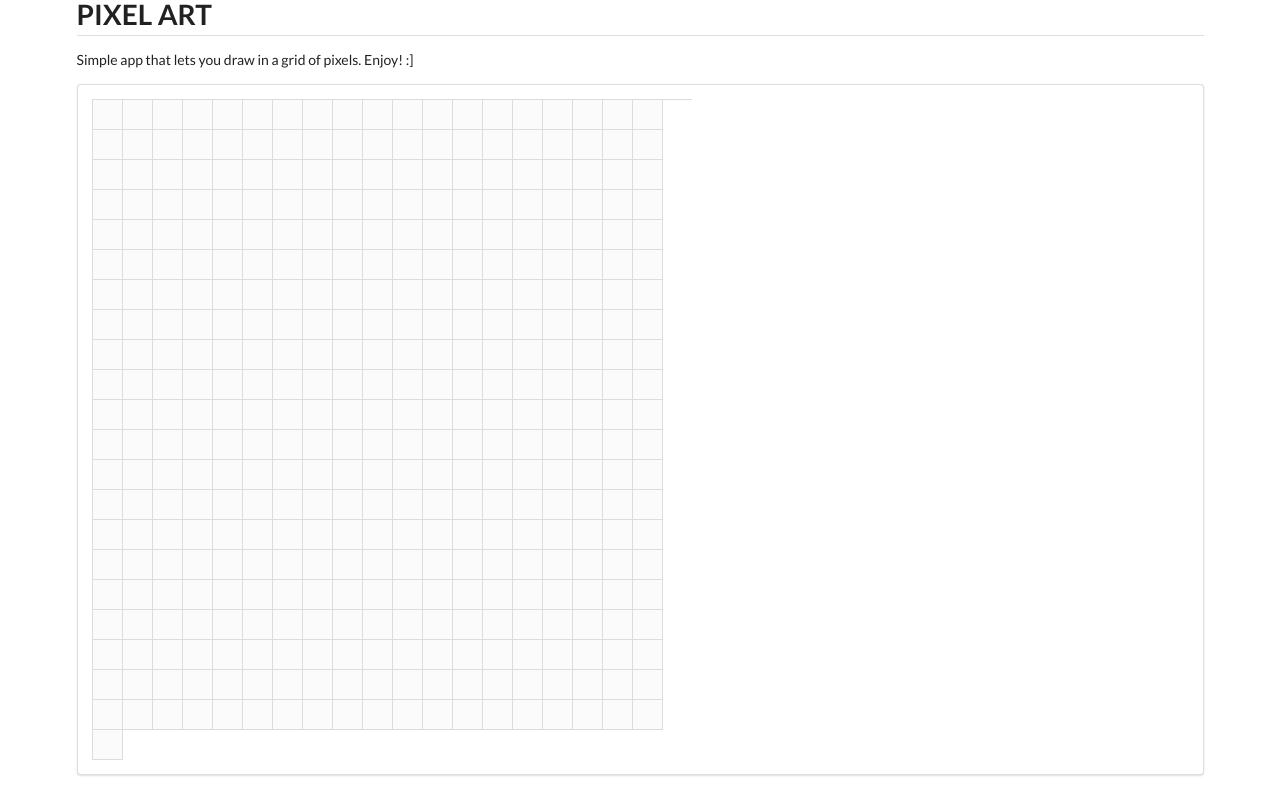
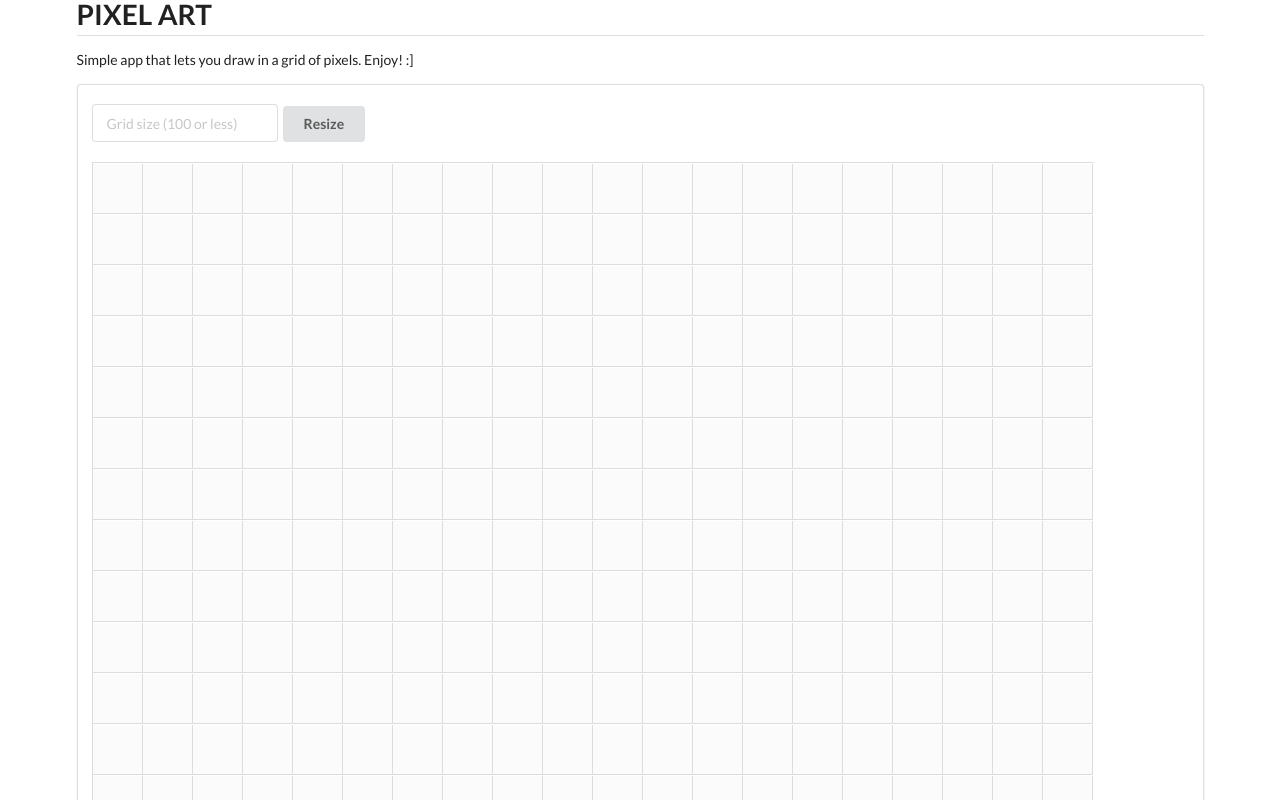
Before and after one commit to schottkey7/coding-exercises, a React (Create React App) app in the folder pixel-art-app/: page / in a window 1280 px wide. Shown: the top 800 px of the page. Built offline with nearby package versions, Linux system fonts and the light colour scheme.

Commit message:
feat: Add resizing of grid functionality

```diff
--- a/pixel-art-app/src/Cell.js
+++ b/pixel-art-app/src/Cell.js
@@ -7,14 +7,16 @@ import { Map as map } from 'immutable';
 import * as actions from './actions';
 
 const Cell = ({ actions, board, i, row, col }) => {
+    const pixelSize = board.get('pixelSize');
     const color = '#000';
     const styles = {
         display: 'inline-block',
         verticalAlign: 'top',
         borderRight: 'solid 1px #dcdcdc',
         borderBottom: 'solid 1px #dcdcdc',
-        width: `30px`,
-        height: `30px`,
+        marginTop: '1px',
+        width: `${pixelSize}px`,
+        height: `${pixelSize}px`,
         backgroundColor: board.get('board').getIn([row, col]),
         cursor: board.get('isDragOn') ? 'pointer' : 'auto',
         lineHeight: 'inherit'
@@ -45,7 +47,7 @@ Cell.propTypes = {
     row: PropTypes.number.isRequired,
     col: PropTypes.number.isRequired,
     board: PropTypes.instanceOf(map).isRequired,
-    actions: PropTypes.object.isRequired,
+    actions: PropTypes.object.isRequired
 };
 
 const mapStateToProps = (state) => ({
--- a/pixel-art-app/src/Grid.js
+++ b/pixel-art-app/src/Grid.js
@@ -7,13 +7,30 @@ import Cell from './Cell';
 import * as actions from './actions';
 
 
-const Grid = ({ actions, board, boardNum }) => {
+const Grid = ({ actions, board, grid, boardNum }) => {
+    const pixelSize = board.get('pixelSize');
+    const size = board.get('board').size;
     const styles = {
         borderLeft: 'solid 1px #dcdcdc',
         borderTop: 'solid 1px #dcdcdc',
         height: '100%',
-        width: `600px`,
+        width: `${size * pixelSize + 2}px`,
         lineHeight: '0em'
+    };
+
+    const resizeGrid = () => {
+        const newSize = Math.ceil(document.getElementById('newSize').value);
+        const newPixelSize = Math.floor(1000 / newSize);
+
+        if (newSize <= 100 && newSize >= 1 && newPixelSize !== pixelSize) {
+            actions.setNewPixelSize({ i: boardNum, size: newPixelSize });
+
+            return actions.resizeBoard({
+                size: newSize,
+                name: board.get('name'),
+                color: grid.defaultColor
+            });
+        }
     };
 
     return (
@@ -21,6 +38,20 @@ const Grid = ({ actions, board, boardNum }) => {
              style={{ width: "100%", height: "100%" }}
              onMouseUp={() => actions.toggleDragging({ i: boardNum, on: false })}
              onMouseDown={() => actions.toggleDragging({ i: boardNum, on: true })}>
+
+             <div style={{ marginBottom: "20px", marginTop: "5px" }}>
+                <div className="ui input">
+                    <input type="text"
+                           id="newSize"
+                           placeholder="Grid size (100 or less)" />
+                </div>
+                <button className="ui button"
+                        style={{ marginLeft: "5px" }}
+                        onClick={resizeGrid}>
+                    Resize
+                </button>
+            </div>
+
              <div style={styles}>
                 { board.get('board').map((row, i) => row.map((el, j) =>
                     (<Cell board={board} i={boardNum} row={i} col={j} />)
@@ -31,11 +62,15 @@ const Grid = ({ actions, board, boardNum }) => {
 };
 
 Grid.propTypes = {
+    grid: PropTypes.object.isRequired,
     actions: PropTypes.object.isRequired,
     boardNum: PropTypes.number.isRequired,
     board: PropTypes.object.isRequired
 };
 
+const mapStateToProps = (state) => ({
+    grid: state.grid
+});
 
 const mapDispatchToProps = (dispatch) => ({
     actions: bindActionCreators(actions, dispatch)
@@ -43,6 +78,6 @@ const mapDispatchToProps = (dispatch) => ({
 
 
 export default connect(
-    undefined,
+    mapStateToProps,
     mapDispatchToProps
 )(Grid);
--- a/pixel-art-app/src/actions/index.js
+++ b/pixel-art-app/src/actions/index.js
@@ -10,3 +10,13 @@ export const toggleDragging = ({ i, on }) => ({
     type: actionTypes.TOGGLE_DRAGGING,
     payload: { i, on }
 });
+
+export const setNewPixelSize = ({ size, i }) => ({
+    type: actionTypes.SET_NEW_PIXEL_SIZE,
+    payload: { i, size }
+});
+
+export const resizeBoard = ({ size, name, color }) => ({
+    type: actionTypes.RESIZE_BOARD,
+    payload: { size, name, color }
+});
--- a/pixel-art-app/src/constants/actionTypes.js
+++ b/pixel-art-app/src/constants/actionTypes.js
@@ -1,2 +1,4 @@
 export const FILL_CELL = 'FILL_CELL';
 export const TOGGLE_DRAGGING = 'TOGGLE_DRAGGING';
+export const SET_NEW_PIXEL_SIZE = 'SET_NEW_PIXEL_SIZE';
+export const RESIZE_BOARD = 'RESIZE_BOARD';
--- a/pixel-art-app/src/constants/index.js
+++ b/pixel-art-app/src/constants/index.js
@@ -2,20 +2,25 @@ import { List as list, Map as map } from 'immutable';
 
 import { matrix } from '../utils';
 
-
+const defaultCellColor = '#fbfbfb';
 const defaultGridSize = 20;
-const defaultCellColor = '#fbfbfb';
+const defaultPixelSize = Math.floor(1000 / defaultGridSize);
 
 const initialState = {
 
     boards: list([map({
         isDragOn: false,
+        pixelSize: defaultPixelSize,
         board: matrix(
             defaultGridSize,
             defaultGridSize,
             defaultCellColor
         )
-    })])
+    })]),
+    grid: {
+        size: defaultGridSize,
+        defaultColor: defaultCellColor
+    }
 };
 
 
--- a/pixel-art-app/src/reducers/boards.js
+++ b/pixel-art-app/src/reducers/boards.js
@@ -1,7 +1,12 @@
 import { List as list } from 'immutable';
 
-import { fillCell, modifyBoard } from '../utils';
-import { FILL_CELL, TOGGLE_DRAGGING } from '../constants/actionTypes';
+import { fillCell, modifyBoard, resizeBoard } from '../utils';
+import {
+    FILL_CELL,
+    TOGGLE_DRAGGING,
+    SET_NEW_PIXEL_SIZE,
+    RESIZE_BOARD
+} from '../constants/actionTypes';
 
 
 const boards = (state = list(), action) => {
@@ -14,6 +19,19 @@ const boards = (state = list(), action) => {
                 key: 'isDragOn',
                 val: action.payload.on
             });
+        case SET_NEW_PIXEL_SIZE:
+            return modifyBoard(state, {
+                i: action.payload.i,
+                key: 'pixelSize',
+                val: action.payload.size
+            });
+        case RESIZE_BOARD:
+            if (typeof action.payload.size !== 'undefined') {
+                return state.map(
+                    b => b.get('name') === action.payload.name ?
+                    resizeBoard(b, action.payload) : b);
+            }
+            return state;
         default:
             return state;
     }
--- /dev/null
+++ b/pixel-art-app/src/reducers/grid.js
@@ -0,0 +1,8 @@
+const grid = (state = {}, action) => {
+    switch (action.type) {
+        default:
+            return state;
+    }
+};
+
+export default grid;
--- a/pixel-art-app/src/reducers/index.js
+++ b/pixel-art-app/src/reducers/index.js
@@ -1,9 +1,11 @@
 import { combineReducers } from 'redux';
 
 import boards from './boards';
+import grid from './grid';
 
 const App = combineReducers({
-    boards
+    boards,
+    grid
 });
 
 
--- a/pixel-art-app/src/utils.js
+++ b/pixel-art-app/src/utils.js
@@ -18,9 +18,32 @@ const modifyBoard = (state, { i, key, val }) => {
     return state.set(i, state.get(i).set(key, val));
 };
 
+const extendBoard = (boardGrid, size, color) => {
+    const diff = size - boardGrid.size;
+
+    return boardGrid
+            .map(r => r.concat(initializeList(diff, color)))
+            .concat(matrix(diff, size, color));
+};
+
+const resizeBoard = (board, { name, size, color }) => {
+    const boardGrid = board.get('board');
+
+    if (size <= 100) {
+        if (size < boardGrid.size) {
+            const grid = boardGrid.setSize(size).map(a => a.setSize(size));
+            return board.set('board', grid);
+        } else if (size > boardGrid.size) {
+            return board.set('board', extendBoard(boardGrid, size, color));
+        } else return board;
+    }
+    return board;
+};
+
 export {
     matrix,
     initializeList,
     fillCell,
-    modifyBoard
+    modifyBoard,
+    resizeBoard
 };
```
